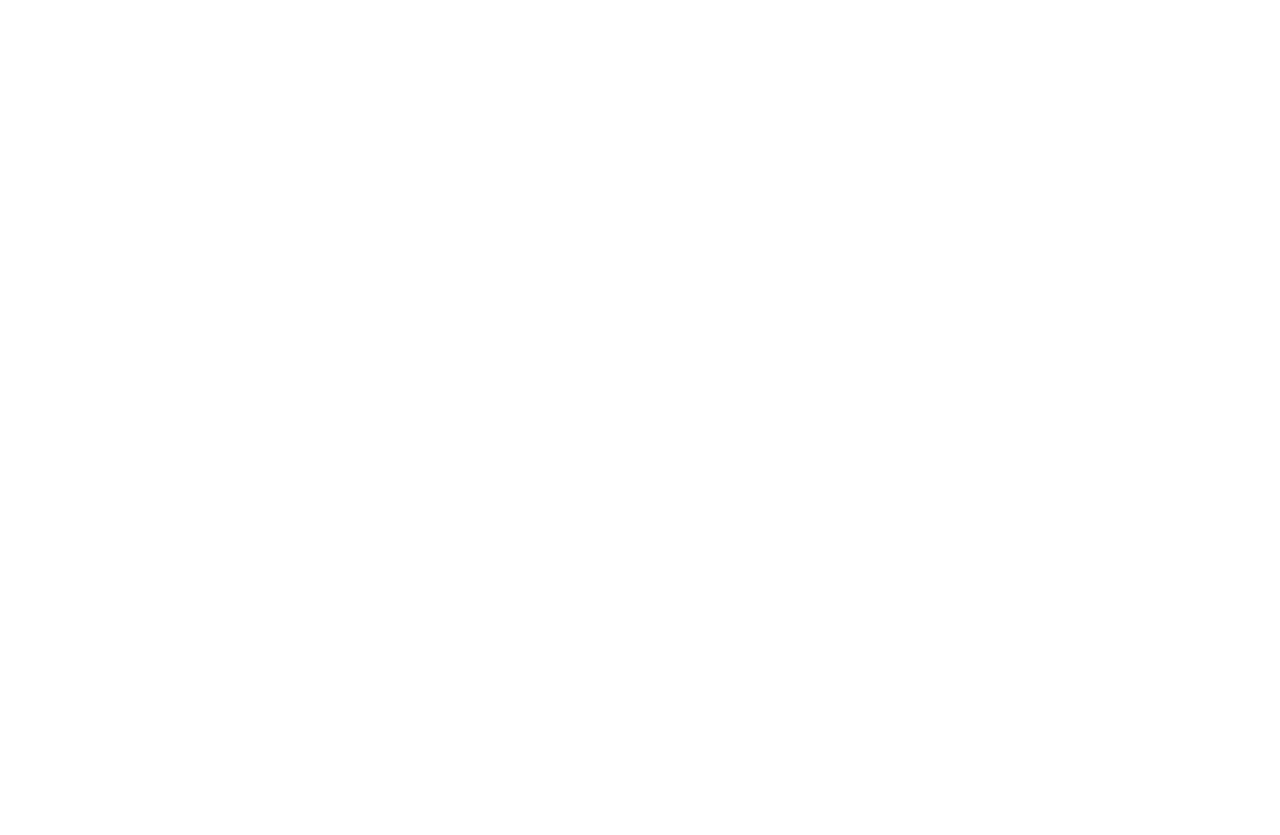
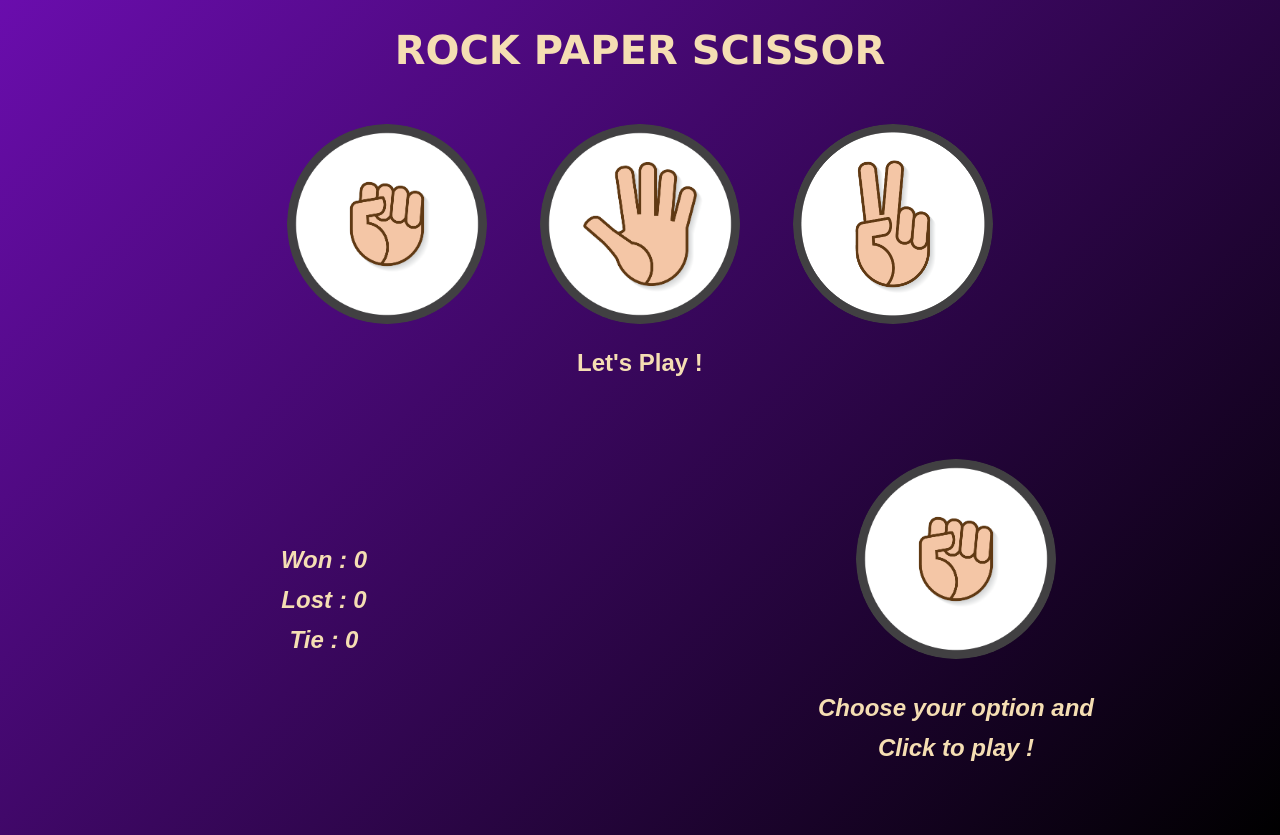
Before and after one commit to Iamank-it/RockPaperScissor, a plain HTML site: page index.html in a window 1280 px wide. Before the commit the page ends 800 px from the top, so only its background shows below. Drawn offline with Linux system fonts and the light colour scheme.

Commit message:
code upload

```diff
--- a/index.html
+++ b/index.html
@@ -4,8 +4,52 @@
   <meta charset="UTF-8">
   <meta name="viewport" content="width=device-width, initial-scale=1.0">
   <title>RPS Game</title>
+  <link rel="stylesheet" href="style.css">
+  <script src="script.js"></script>
 </head>
 <body>
+  <h1>ROCK PAPER SCISSOR</h1>
+  <main>
+  <button class="btn"
+  onclick="
+  y=1;
+  myfun();
+  ">
+  <img src="images/rock.png" alt="" class="play" id="play1"></button>
 
+  <button class="btn"
+  onclick="
+  y=2;
+  myfun();
+  ">
+  <img src="images/paper.png" alt="" class="play" id="play2"></button>
+
+  <button class="btn"
+  onclick="
+  y=3;
+  myfun();
+  ">
+  <img src="images/scissor.png" alt="" class="play" id="play3"></button>
+</main>
+<div class="info">
+  <input type="text" value="Let's Play !" id="info" readonly>
+</div>
+<div class="data">
+  <div class="pl">
+    <input type="text" value="Won : 0" id="won" class="play-data" readonly>
+    <input type="text" value="Lost : 0" id="lost" class="play-data" readonly>
+    <input type="text" value="Tie : 0" id="tie" class="play-data" readonly>
+  </div>
+  <div class="comp-data">
+    <button class="btn" onclick="
+      a=Math.random();
+      play();
+      ">
+      <img src="images/rock.png" class="comp-play" alt="">
+    </button>
+    <input type="text" value="Choose your option and" class="play-data" readonly>
+    <input type="text" value="Click to play !" class="play-data" readonly>
+  </div>
+</div>
 </body>
 </html>
--- /dev/null
+++ b/script.js
@@ -0,0 +1,78 @@
+    var a=0;
+    var y=0;
+    var w=0,l=0,t=0;
+    function myfun(){
+      if(y==1){
+        document.getElementById(`play${y}`).setAttribute("class", "act");
+        document.getElementById(`play2`).removeAttribute("class", "act");
+        document.getElementById(`play3`).removeAttribute("class", "act");
+      }
+      else if(y==2){
+        document.getElementById(`play${y}`).setAttribute("class", "act");
+        document.getElementById(`play1`).removeAttribute("class", "act");
+        document.getElementById(`play3`).removeAttribute("class", "act");
+      }
+      else if(y==3){
+        document.getElementById(`play${y}`).setAttribute("class", "act");
+        document.getElementById(`play2`).removeAttribute("class", "act");
+        document.getElementById(`play1`).removeAttribute("class", "act");
+      }
+    }
+    function play(){
+      if(y>0){
+        if(a>0 && a<0.33){
+          if(y==1){
+            t++;
+            document.getElementById('tie').value=`Tie : ${t}`;
+            document.getElementById('info').value='Its a Tie ! Computer choose Rock !';
+          }
+          else if(y==2){
+            w++;
+            document.getElementById('won').value=`Won : ${w}`;
+            document.getElementById('info').value='You Won ! Computer choose Rock !'
+          }
+          else if(y==3){
+            l++;
+            document.getElementById('lost').value=`Lost : ${l}`;
+            document.getElementById('info').value='You Lost ! Computer choose Rock !'
+          }
+        }
+        else if(a>0.33 && a<0.66){
+          if(y==1){
+            l++;
+            document.getElementById('lost').value=`Lost : ${l}`;
+            document.getElementById('info').value='You Lost ! Computer choose Paper !';
+          }
+          else if(y==2){
+            t++;
+            document.getElementById('tie').value=`Tie : ${t}`;
+            document.getElementById('info').value='Its a Tie ! Computer choose Paper !'
+          }
+          else if(y==3){
+            w++;
+            document.getElementById('won').value=`Won : ${w}`;
+            document.getElementById('info').value='You Won ! Computer choose Paper !'
+          }
+        }
+        else if(a>0.66){
+          if(y==1){
+            w++;
+            document.getElementById('won').value=`Won : ${w}`;
+            document.getElementById('info').value='You Won ! Computer choose Scissor !';
+          }
+          else if(y==2){
+            l++;
+            document.getElementById('lost').value=`Lost : ${l}`;
+            document.getElementById('info').value='You Lost ! Computer choose Scissor !'
+          }
+          else if(y==3){
+            t++;
+            document.getElementById('tie').value=`Tie : ${t}`;
+            document.getElementById('info').value='Its a Tie ! Computer choose Scissor !'
+          }
+        }
+      }
+      else{
+        alert('Choose a option to continue')
+      }
+    }
--- /dev/null
+++ b/style.css
@@ -0,0 +1,90 @@
+body{
+  background: linear-gradient(135deg, #6a0dad, #000000);
+  height: 100vh;
+}
+h1{
+  display: flex;
+  align-items: center;
+  justify-content: center;
+  font-family:Verdana, Geneva, Tahoma, sans-serif;
+  color: wheat;
+  font-size: 40px;
+}
+main{
+  margin-top: 50px;
+  margin-left: 20%;
+  margin-right: 20%;
+  display: grid;
+  grid-template-columns: 1fr 1fr 1fr;
+}
+img{
+  width: 200px;
+  margin-left: auto;
+  margin-right: auto;
+  transition-delay: 0.15s;
+  border-radius: 50%;
+  cursor: pointer;
+}
+img:hover{
+  box-shadow: 0px 0px 20px yellow;
+}
+.btn{
+  background: none;
+  border: none;
+}
+.act{
+  box-shadow: 0px 0px 20px yellow;
+}
+.info{
+  display: flex;
+  justify-content: center;
+  margin-top: 20px;
+}
+#info{
+  border: none;
+  width: 600px;
+  cursor: default;
+  text-align: center;
+  background: none;
+  color: wheat;
+  font-weight: bolder;
+  font-size: 24px;
+}
+#info:focus{
+  outline: none;
+}
+.data{
+  display: grid;
+  grid-template-columns: 1fr 1fr;
+  margin-top: 50px;
+}
+.pl{
+  display: flex;
+  flex-direction: column;
+  justify-content: center;
+}
+.play-data{
+  font-style: italic;
+  border: none;
+  margin-top: 10px;
+  cursor: default;
+  text-align: center;
+  background: none;
+  color: wheat;
+  font-weight: bolder;
+  font-size: 24px;
+}
+.play-data:focus{
+outline: none;
+}
+.comp-data{
+  display: flex;
+  flex-direction: column;
+}
+.comp-play{
+  margin-top: 30px;
+  width: 200px;
+  border-radius: 50%;
+  cursor: pointer;
+  margin-bottom: 20px;
+}
```
Also changed, not shown: images/paper.png (added), images/rock.png (added), images/scissor.png (added).
